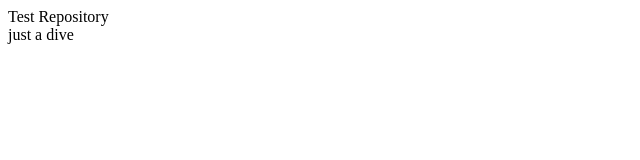
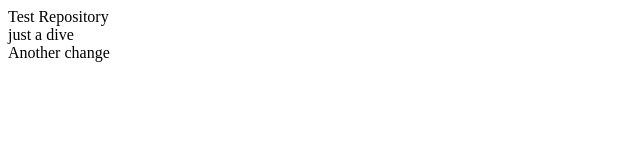
Before and after one commit to vijaydharma/testrepository, a plain HTML site: page testrepository.html in a window 1280 px wide. Shown: the whole page, without its empty margins (0-640 px from the left). Drawn offline with Linux system fonts and the light colour scheme.

Commit message:
Hello There

```diff
--- a/testrepository.html
+++ b/testrepository.html
@@ -1,2 +1,4 @@
 <Head>Test Repository</Head>
 <div>just a dive</div>
+
+<div>Another change</div>
```
